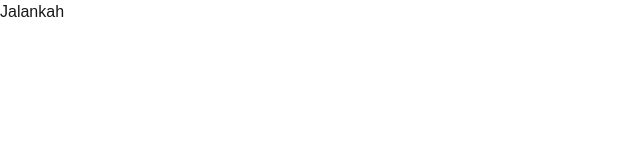
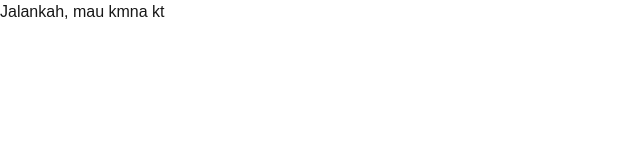
Before and after one commit to zhafranth/todo-list, a Next.js app: page / in a window 1280 px wide. Shown: the top 160 px of the page, without its empty margins (0-640 px from the left). Built offline with nearby package versions, Linux system fonts and the light colour scheme.

Commit message:
feat: add message

```diff
--- a/app/page.tsx
+++ b/app/page.tsx
@@ -1,7 +1,7 @@
 export default function Home() {
   return (
     <div>
-      <h2>Jalankah</h2>
+      <h2>Jalankah, mau kmna kt</h2>
     </div>
   );
 }
```
